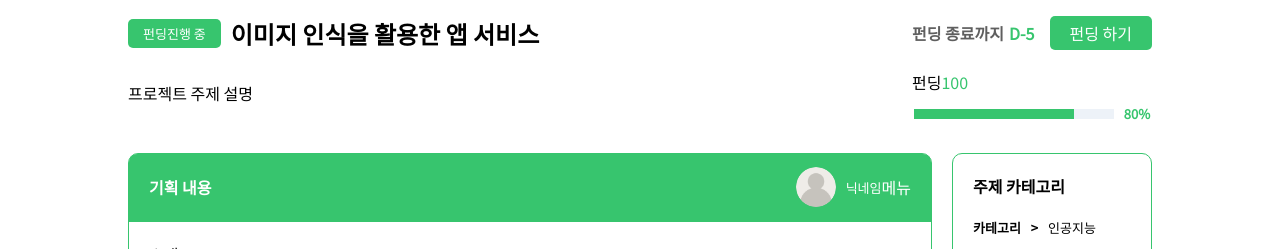
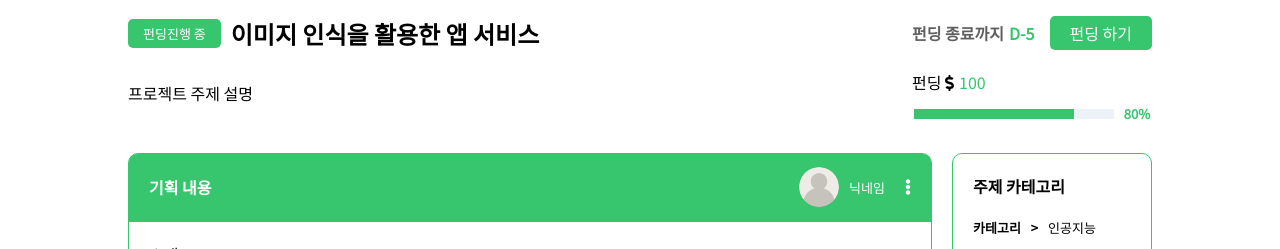
Before and after one commit to PLANDING/Planding-FrontEnd, a React (Create React App) app: page /progress/detail in a window 1280 px wide. Shown: the part 242-491 px from the top of the page. Built offline with nearby package versions, Linux system fonts and the light colour scheme.

Commit message:
[CHORE]: installing font awesome& 적용

```diff
--- a/package.json
+++ b/package.json
@@ -3,6 +3,9 @@
   "version": "0.1.0",
   "private": true,
   "dependencies": {
+    "@fortawesome/fontawesome-svg-core": "^1.2.36",
+    "@fortawesome/free-solid-svg-icons": "^5.15.4",
+    "@fortawesome/react-fontawesome": "^0.1.16",
     "@testing-library/jest-dom": "^5.11.4",
     "@testing-library/react": "^11.1.0",
     "@testing-library/user-event": "^12.1.10",
--- a/src/components/FundingCompletion/CompletionCard.jsx
+++ b/src/components/FundingCompletion/CompletionCard.jsx
@@ -1,3 +1,5 @@
+import { faDollarSign } from "@fortawesome/free-solid-svg-icons";
+import { FontAwesomeIcon } from "@fortawesome/react-fontawesome";
 import { useHistory } from "react-router";
 import Card, { ProjectHead, Wrapper } from "../common/Card";
 import InterestBox from "../common/InterestBox";
@@ -22,7 +24,7 @@ const CompletionCard = ({ projectObj }) => {
                 <InterestBox interestArr={projectObj.Interests} />
 
                 <div className="row-container">
-                    <span>펀딩 이력</span>
+                    <span>펀딩 이력 <FontAwesomeIcon icon={faDollarSign}/></span>
                     <span id="funding-cnt">{ }1,200</span>
                 </div>
             </Wrapper>
--- a/src/components/FundingCompletionDetail/ContentBox.jsx
+++ b/src/components/FundingCompletionDetail/ContentBox.jsx
@@ -1,3 +1,6 @@
+import { faEllipsisV } from "@fortawesome/free-solid-svg-icons";
+import { FontAwesomeIcon } from "@fortawesome/react-fontawesome";
+import React from "react";
 import { useState } from "react/cjs/react.development";
 import styled from "styled-components";
 import Modal from "../common/Modal";
@@ -13,7 +16,7 @@ const ContentBox = ({ user, content, isGreen }) => {
             <div className="row-container">
                 <h4>기획 내용</h4>
                 <ProfileBox nickName={user.nickName} />
-                <span onClick={onClickMenu}>메뉴</span>
+                <FontAwesomeIcon id="menu" onClick={onClickMenu} icon={faEllipsisV}/>
                 {isOpenMenu&&<Modal setIsOpen={setIsOpenMenu}>
                     <Menu className="col-container">
                         <span id="edit">수정</span>
@@ -32,11 +35,16 @@ border-radius: 10px;
     border-bottom: solid thin #37C56E;
     padding: 0 20px;
     margin-top: 0;
-${props=>props.isGreen&&`
-    background-color: #37C56E;
-    border-radius: 8px 8px 0 0;
-    color:white;
-`}
+    #menu{
+        margin-left: 20px;
+        cursor: pointer;
+        color:${props=>props.isGreen?`#FFFFF`:`#37C56E`};
+    }
+    ${props=>props.isGreen&&`
+        background-color: #37C56E;
+        border-radius: 8px 8px 0 0;
+        color:white;
+    `}
 }
 h4{
     flex: 1;
@@ -47,7 +55,7 @@ const Content=styled.div`
     min-height: 300px;
 `
 const Menu=styled.div`
-width: 50px;
+width: 100px;
 text-align: center;
 position: absolute;
 background: white;
@@ -59,6 +67,7 @@ color: #5F5F5F;
 border: solid thin #37C56E;
 span{
     padding: 10px;
+    cursor: pointer;
 }
 #del:hover{
     color: #F55959;
--- a/src/components/common/FundingGage.jsx
+++ b/src/components/common/FundingGage.jsx
@@ -1,3 +1,5 @@
+import { faDollarSign } from "@fortawesome/free-solid-svg-icons";
+import { FontAwesomeIcon } from "@fortawesome/react-fontawesome";
 import styled from "styled-components";
 import Gage from "./Gage";
 
@@ -6,7 +8,8 @@ const FundingGage = ({ gage, fundingCnt, width }) => {
     return (
         <Container className="col-container">
             <div className="row-container">
-                <span>펀딩</span>
+                <span>펀딩 <FontAwesomeIcon icon={faDollarSign}/></span>
+
                 <span className="funding-cnt">{fundingCnt}</span>
             </div>
 
@@ -19,5 +22,6 @@ const Container = styled.div`
 gap: 10px;
 .funding-cnt{
 color: #37C56E;
+margin-left: 5px;
 }
 `
```
Also changed, not shown: 1 other file (tests, documents, lock files or other folders).
